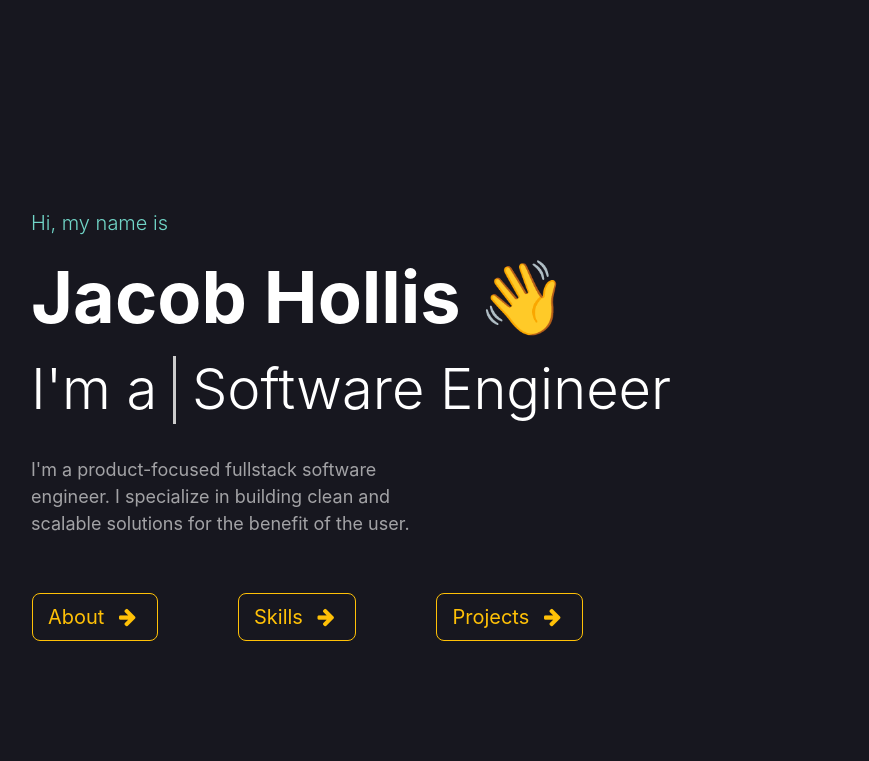
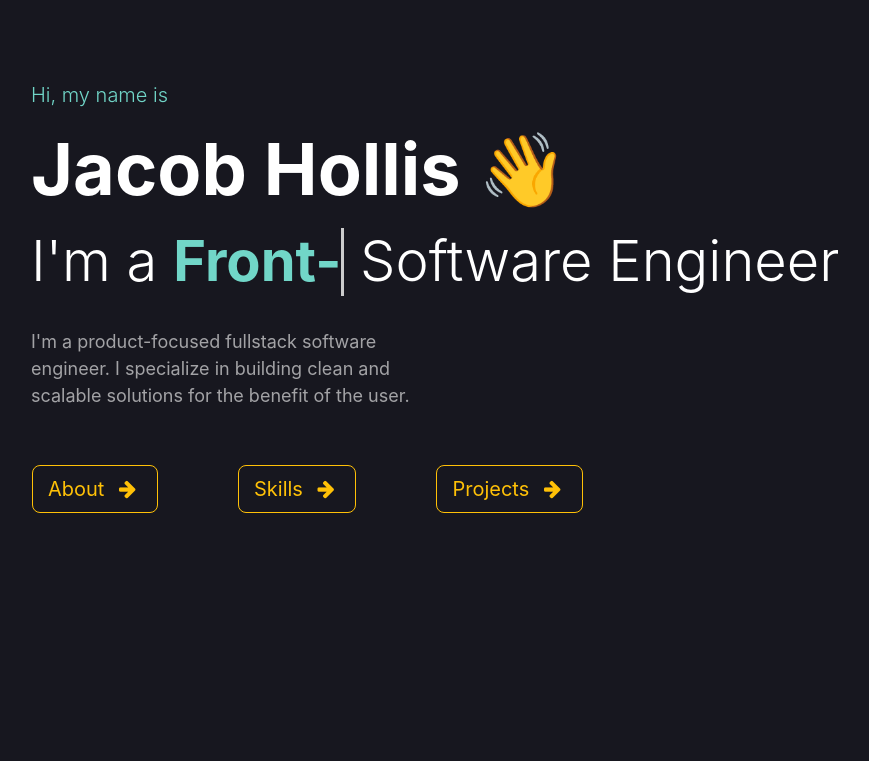
Before and after one commit to Jacob-Hollis/portfolio-website, a Django app: template homepage/templates/home.html in a window 1280 px wide. Shown: the part 104-865 px from the top of the page, without its empty margins (54-923 px from the left). After the commit the page ends 617 px from the top, so only its background shows below. Run offline with Django 4.2, Linux system fonts and the light colour scheme; the template is opened without the code that fills it, so the values that code supplies are empty; style sheets or scripts are compiled from the project's sources; some libraries are stand-ins or nearby versions.

Commit message:
Sped up typing anim, fixed jumbotron padding

```diff
--- a/static/custom.css
+++ b/static/custom.css
@@ -42,7 +42,7 @@ body {
 
 .jumbotron {
   background: #17171F;
-  padding-top: 13rem; }
+  padding-top: 10vh; }
   .jumbotron h1 {
     color: white;
     font-weight: bold; }
--- a/static/custom.scss
+++ b/static/custom.scss
@@ -52,7 +52,7 @@ body {
 
 .jumbotron {
     background: #17171F;
-    padding-top: 13rem;
+    padding-top: 10vh;
     h1 {
         color: white;
         font-weight: bold;
--- a/static/typing_animation.js
+++ b/static/typing_animation.js
@@ -5,7 +5,7 @@ const cursorSpan = document.querySelector(".cursor");
 const textArray = [ "Back-End", "Front-End", "Full-Stack" ];
 const typingDelay = 200;
 const erasingDelay = 100;
-const newTextDelay = 2000; // Delay between current and next text
+const newTextDelay = 500; // Delay between current and next text
 let textArrayIndex = 0;
 let charIndex = 0;
 
@@ -33,7 +33,7 @@ function erase() {
     cursorSpan.classList.remove("typing");
     textArrayIndex++;
     if(textArrayIndex>=textArray.length) textArrayIndex=0;
-    setTimeout(type, typingDelay + 1100);
+    setTimeout(type, typingDelay + 500);
   }
 }
 
```
Also changed, not shown: 1 other file.
